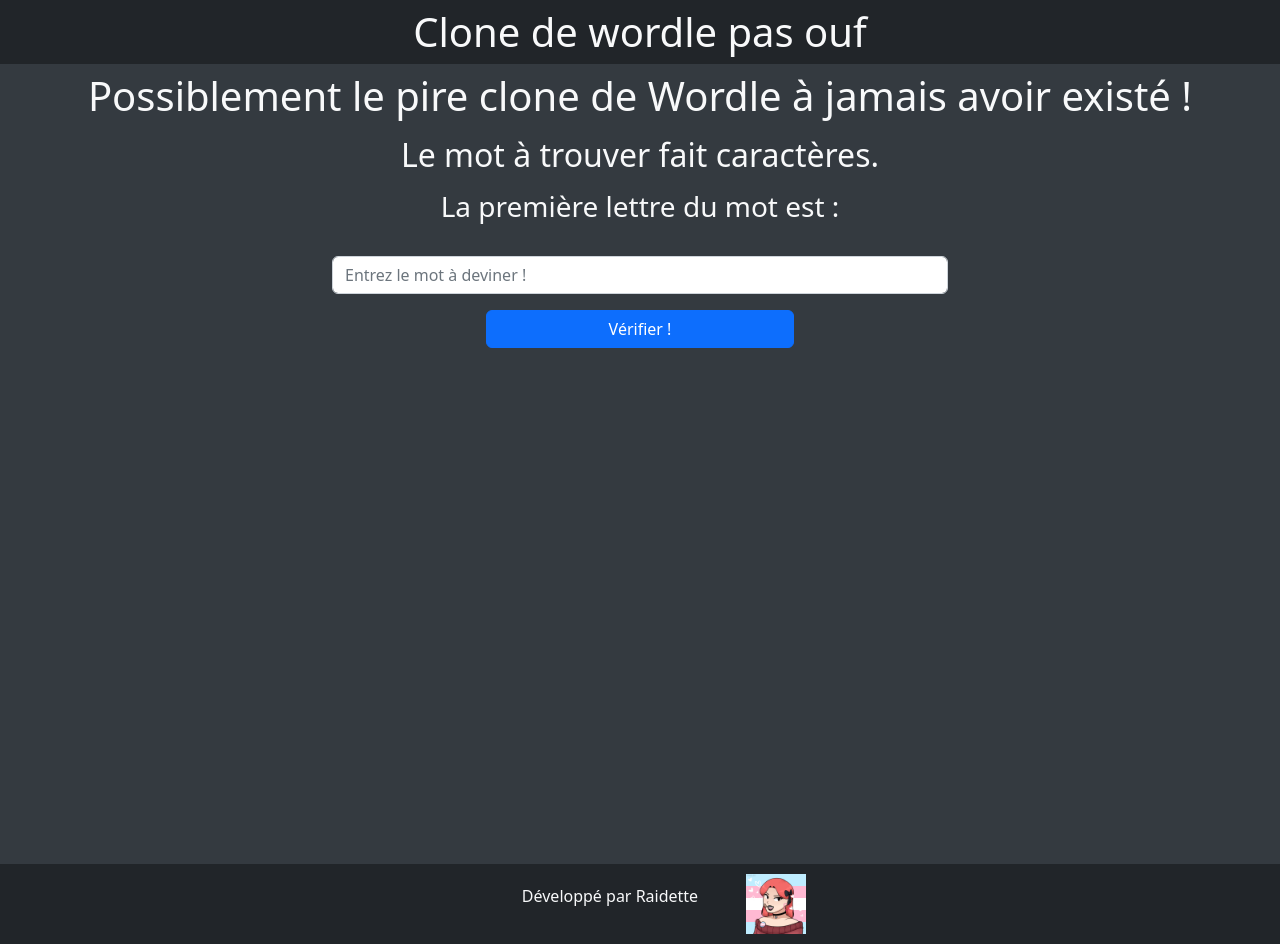
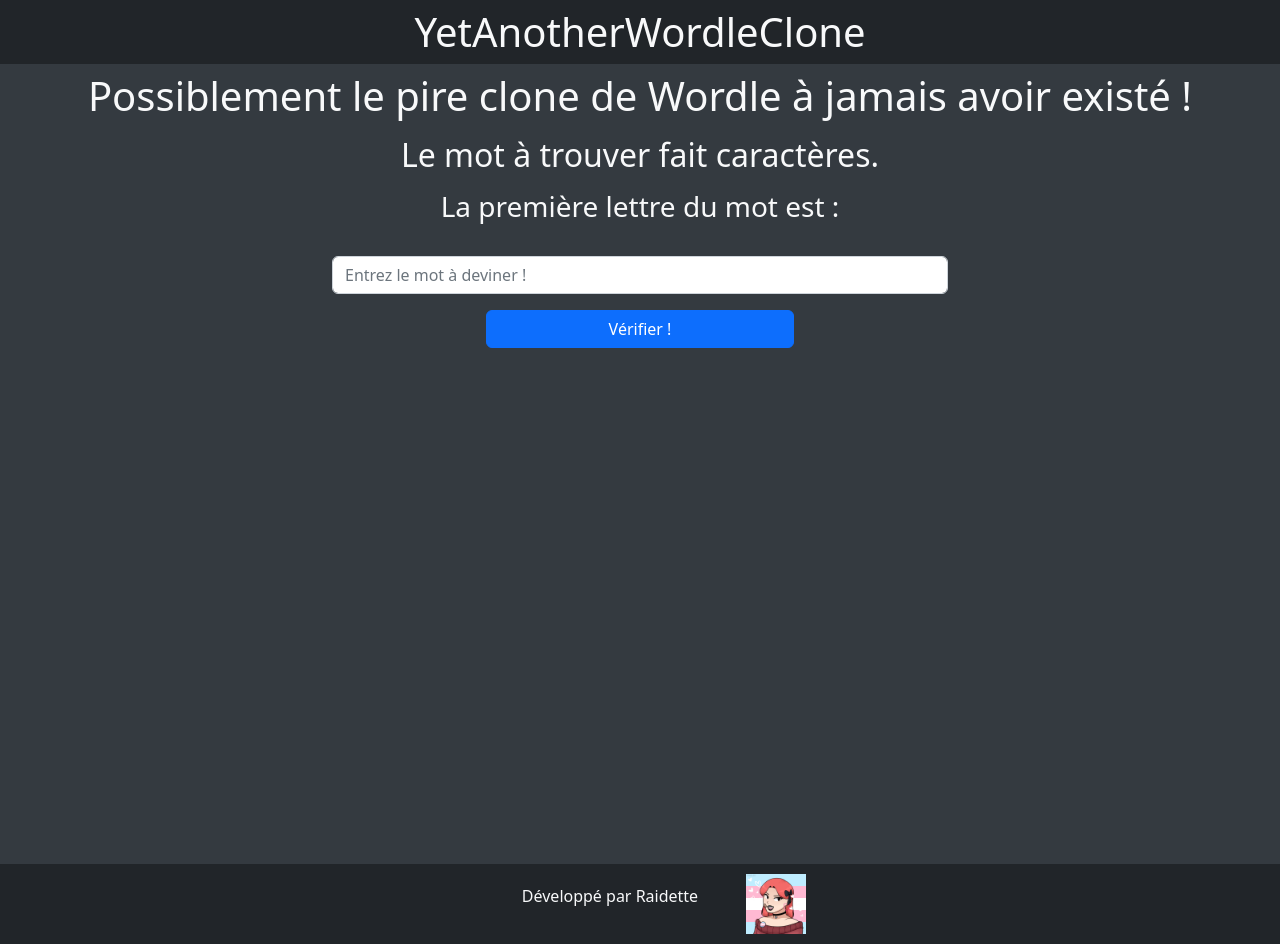
Before and after one commit to Raidette/YetAnotherWordleClone, a plain HTML site: page index.html in a window 1280 px wide. Drawn offline with nearby package versions, Linux system fonts and the light colour scheme; a script that the page names is missing.

Commit message:
title change + favicon fix

```diff
--- a/index.html
+++ b/index.html
@@ -3,7 +3,7 @@
 <head>
 
       <!-- HTML Meta Tags -->
-    <title>Clone de Wordle</title>
+    <title>YetAnotherWordleClone</title>
     <meta name="description" content="Clone de Wordle pas dingue, dev avec node par Raidette :3">
     <meta charset="UTF-8">
     <meta http-equiv="X-UA-Compatible" content="IE=edge">
@@ -11,11 +11,11 @@
 
     <meta property="og:url" content="https://raidette.github.io/YetAnotherWordleClone/">
     <meta property="og:type" content="website">
-    <meta property="og:title" content="Clone de Wordle">
+    <meta property="og:title" content="YetAnotherWordleClone">
     <meta property="og:description" content="Clone de Wordle pas dingue, dev avec node par Raidette !">
     <meta property="og:image" content="https://raidette.github.io/YetAnotherWordleClone/pfp_raidette.png">
 
-
+    <link rel="icon" type="image/png" href="pfp_raidette.png">
     <link href="https://cdn.jsdelivr.net/npm/bootstrap@5.2.2/dist/css/bootstrap.min.css" rel="stylesheet" integrity="sha384-Zenh87qX5JnK2Jl0vWa8Ck2rdkQ2Bzep5IDxbcnCeuOxjzrPF/et3URy9Bv1WTRi" crossorigin="anonymous">
     <script
     src="https://code.jquery.com/jquery-3.6.1.min.js"
@@ -25,7 +25,7 @@
 </head>
 <body style="background-color: var(--bs-gray-800)">
     <nav class="navbar-nav navbar-dark bg-dark">
-        <h1 class="text-center text-light fw-light mt-2 mb-2">Clone de wordle pas ouf</h1>
+        <h1 class="text-center text-light fw-light mt-2 mb-2">YetAnotherWordleClone</h1>
     </nav>
 
     <div class="container-fluid d-flex flex-column align-items-center" id="affichage" style="min-height: 100vh;">
```
